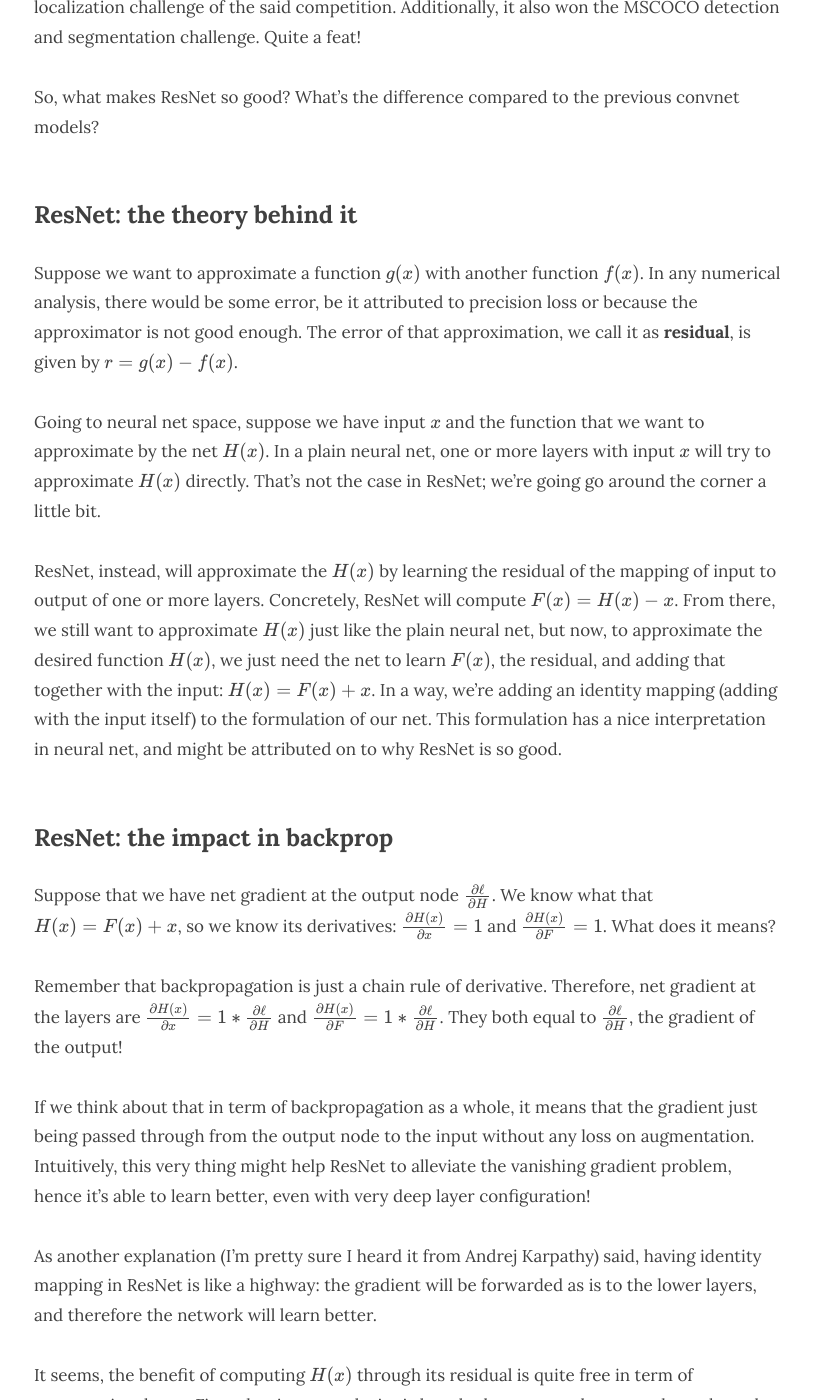
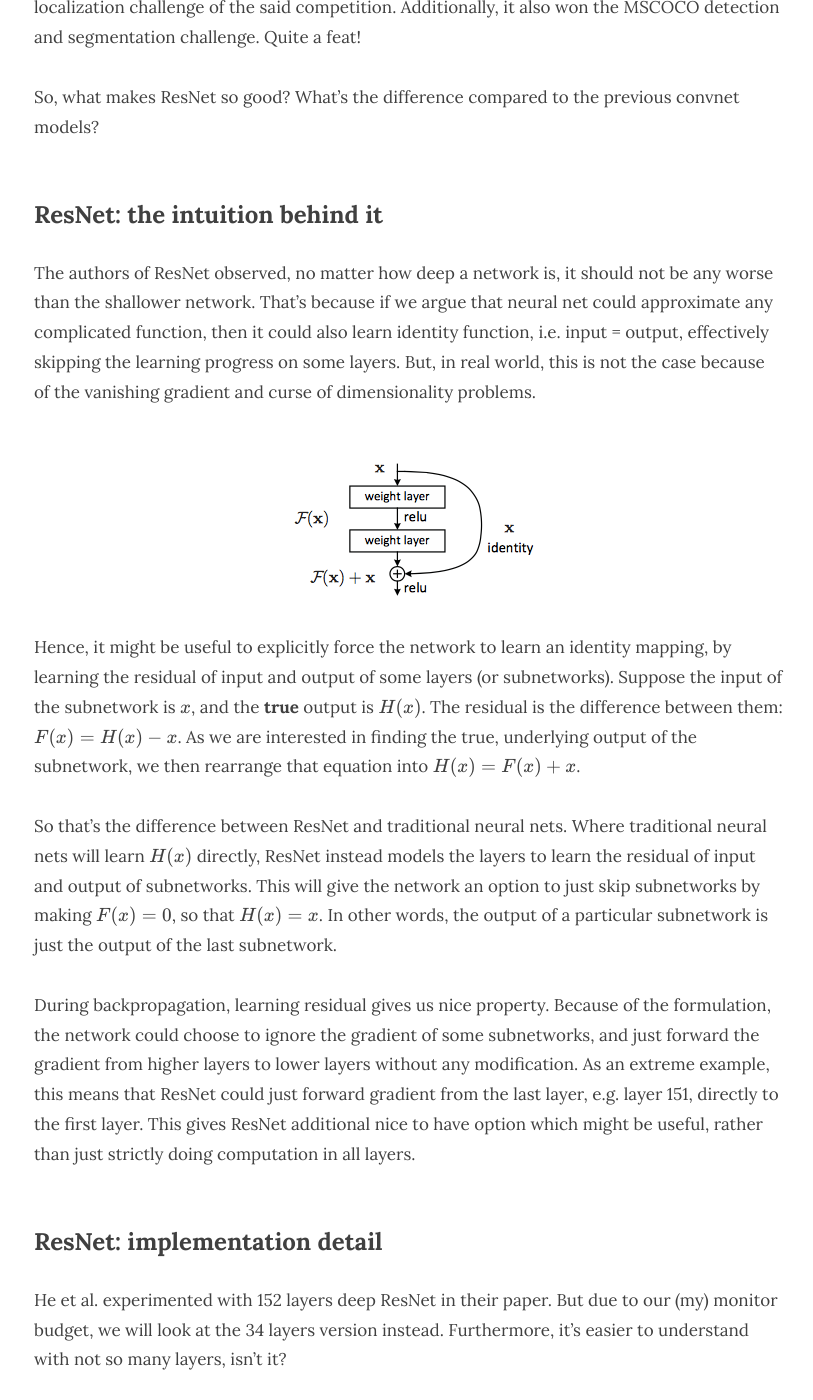
Before and after one commit to hsyodysseyjr/wiseodd0, a Jekyll site: the page built from _posts/2016-10-13-residual-net.md, in a window 1280 px wide and 1400 px high, scrolled down 450 px. Shown: the whole window, without its empty margins (231-1044 px from the left). Built offline with Jekyll 4.4.1, drawn with Linux system fonts in a browser that asks for light colours; nearby versions of some CDN libraries; formulas are drawn with MathJax 3; comment, search, counter and statistics services are not loaded; some of the changed text lies outside the part shown.

Commit message:
Update resnet post

```diff
--- a/_posts/2016-10-13-residual-net.md
+++ b/_posts/2016-10-13-residual-net.md
@@ -15,25 +15,18 @@ Aside from winning the ILSVRC 2015 classification, ResNet also won the detection
 
 So, what makes ResNet so good? What's the difference compared to the previous convnet models?
 
-<h2 class="section-heading">ResNet: the theory behind it</h2>
+<h2 class="section-heading">ResNet: the intuition behind it</h2>
 
-Suppose we want to approximate a function \\( g(x) \\) with another function \\( f(x) \\). In any numerical analysis, there would be some error, be it attributed to precision loss or because the approximator is not good enough. The error of that approximation, we call it as **residual**, is given by \\( r = g(x) - f(x) \\).
+The authors of ResNet observed, no matter how deep a network is, it should not be any worse than the shallower network. That's because if we argue that neural net could approximate any complicated function, then it could also learn identity function, i.e. input = output, effectively skipping the learning progress on some layers. But, in real world, this is not the case because of the vanishing gradient and curse of dimensionality problems.
 
-Going to neural net space, suppose we have input \\( x \\) and the function that we want to approximate by the net \\( H(x) \\). In a plain neural net, one or more layers with input \\( x \\) will try to approximate \\( H(x) \\) directly. That's not the case in ResNet; we're going go around the corner a little bit.
+![Residual block]({{ site.baseurl }}/img/2016-10-13-residual-net/residual_block.png)
 
-ResNet, instead, will approximate the \\( H(x) \\) by learning the residual of the mapping of input to output of one or more layers. Concretely, ResNet will compute \\( F(x) = H(x) - x \\). From there, we still want to approximate \\( H(x) \\) just like the plain neural net, but now, to approximate the desired function \\( H(x) \\), we just need the net to learn \\( F(x) \\), the residual, and adding that together with the input: \\( H(x) = F(x) + x \\). In a way, we're adding an identity mapping (adding with the input itself) to the formulation of our net. This formulation has a nice interpretation in neural net, and might be attributed on to why ResNet is so good.
+Hence, it might be useful to explicitly force the network to learn an identity mapping, by learning the residual of input and output of some layers (or subnetworks). Suppose the input of the subnetwork is \\( x \\), and the **true** output is \\( H(x) \\). The residual is the difference between them: \\( F(x) = H(x) - x \\). As we are interested in finding the true, underlying output of the subnetwork, we then rearrange that equation into \\( H(x) = F(x) + x \\).
 
-<h2 class="section-heading">ResNet: the impact in backprop</h2>
+So that's the difference between ResNet and traditional neural nets. Where traditional neural nets will learn \\( H(x) \\) directly, ResNet instead models the layers to learn the residual of input and output of subnetworks. This will give the network an option to just skip subnetworks by making \\( F(x) = 0 \\), so that \\( H(x) = x \\). In other words, the output of a particular subnetwork is just the output of the last subnetwork.
 
-Suppose that we have net gradient at the output node \\( \frac {\partial \ell}{\partial H} \\). We know what that \\( H(x) = F(x) + x \\), so we know its derivatives: \\( \frac {\partial H(x)}{\partial x} =  1 \\) and \\( \frac {\partial H(x)}{\partial F} = 1 \\). What does it means?
+During backpropagation, learning residual gives us nice property. Because of the formulation, the network could choose to ignore the gradient of some subnetworks, and just forward the gradient from higher layers to lower layers without any modification. As an extreme example, this means that ResNet could just forward gradient from the last layer, e.g. layer 151, directly to the first layer. This gives ResNet additional nice to have option which might be useful, rather than just strictly doing computation in all layers.
 
-Remember that backpropagation is just a chain rule of derivative. Therefore, net gradient at the layers are \\( \frac {\partial H(x)}{\partial x} =  1 * \frac {\partial \ell}{\partial H} \\) and \\( \frac {\partial H(x)}{\partial F} =  1 * \frac {\partial \ell}{\partial H} \\). They both equal to \\( \frac {\partial \ell}{\partial H} \\), the gradient of the output!
-
-If we think about that in term of backpropagation as a whole, it means that the gradient just being passed through from the output node to the input without any loss on augmentation. Intuitively, this very thing might help ResNet to alleviate the vanishing gradient problem, hence it's able to learn better, even with very deep layer configuration!
-
-As another explanation (I'm pretty sure I heard it from Andrej Karpathy) said, having identity mapping in ResNet is like a highway: the gradient will be forwarded as is to the lower layers, and therefore the network will learn better.
-
-It seems, the benefit of computing \\( H(x) \\) through its residual is quite free in term of computational cost. First, the time complexity is largely the same as the network need to take into account the identity mapping, which is just some extra pointwise addition. Second, the memory complexity is surprisingly the same as before. We don't need to introduce more parameters to learn the residual, as again, it's just an identity mapping. It might give the ResNet more edge though, as it could learn better with fewer parameters compared to, say, VGGNet. And fewer parameters means less overfitting and faster to train! All in all, I found this quite ingenious!
 
 <h2 class="section-heading">ResNet: implementation detail</h2>
 
@@ -49,13 +42,6 @@ In the paper, He et al. use bottleneck architecture for each the residual block.
 
 Notice, in 50 layers and more ResNet, at each block, there are now two 1x1 convolution layers.
 
-<h2 class="section-heading">Conclusion</h2>
-
-That's it for the introduction of ResNet. Next post, we will try to implement it!
-
-With those achievements, now wonder ResNet inspired quite a bit other ideas, only one year after it was unveiled. Things like Google's latest Inception-v4 (Szegedy et al., 2016) and DenseNet (Gao et al., 2016) are clearly inspired by ResNet.
-
-ResNet is ingenious, simple, yet super powerful model. If you have time and interested in the field, I suggest you to read the paper if you haven't. It's a joyful read!
 
 <h2 class="section-heading">References</h2>
 
```
Also changed, not shown: img/2016-10-13-residual-net/residual_block.png (added).
